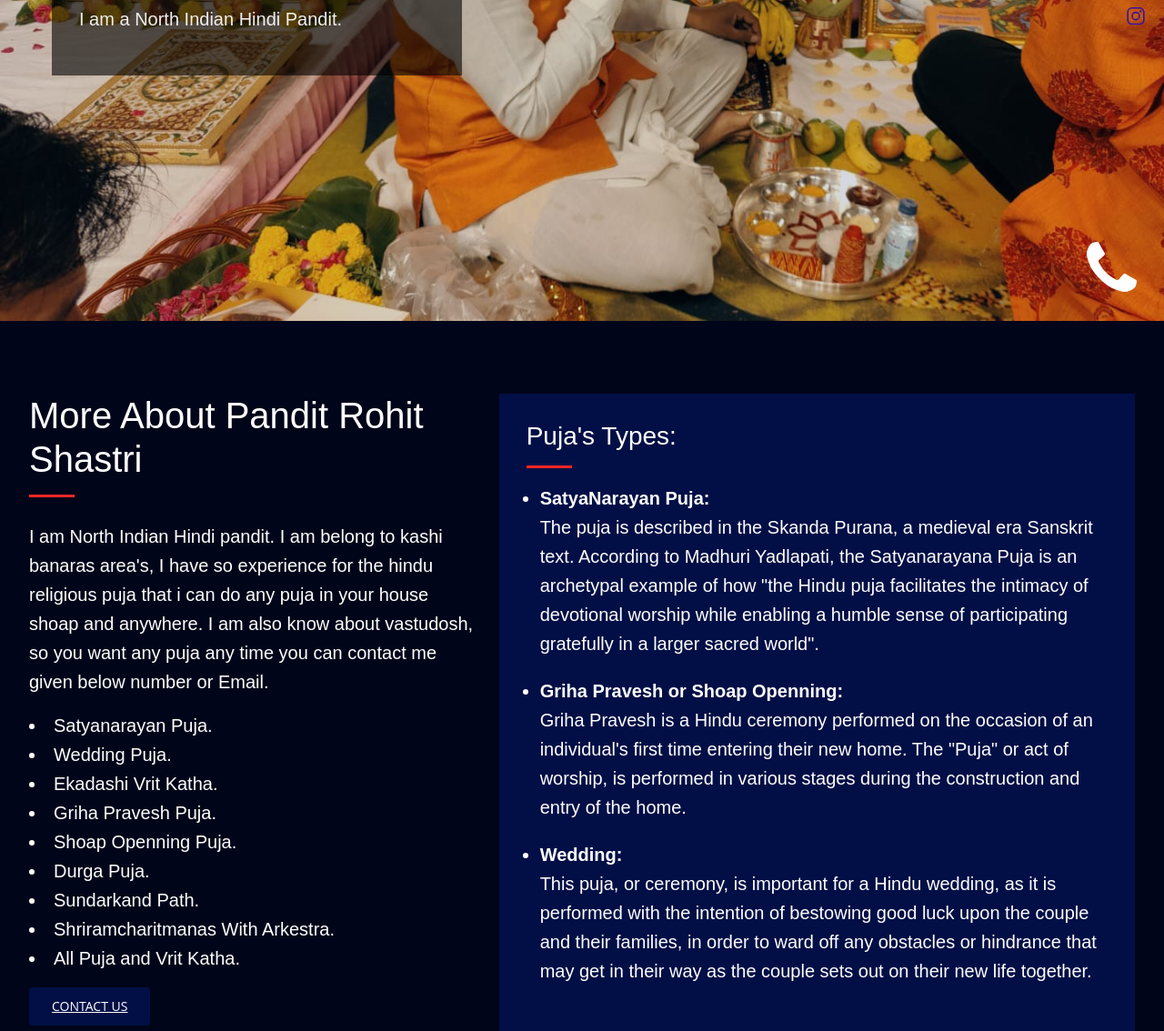
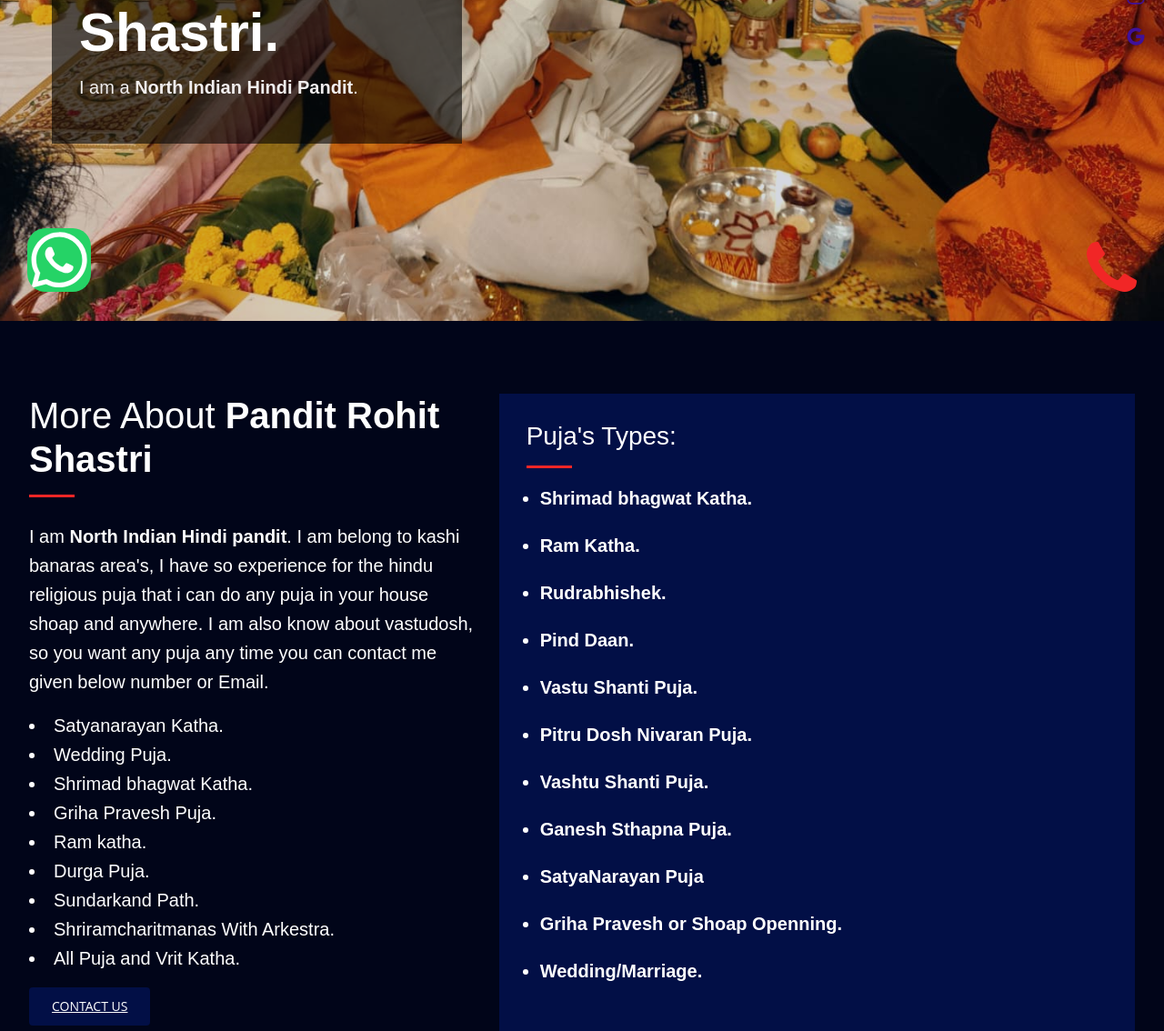
Before and after one commit to sachindwi17/panditg, a plain HTML site: page panditg/index.html in a window 1280 px wide. Shown: the part 447-1581 px from the top of the page at 91% size. Drawn offline with nearby package versions, Linux system fonts and the light colour scheme.

Commit message:
Update index.html

```diff
--- a/panditg/index.html
+++ b/panditg/index.html
@@ -4,8 +4,8 @@
 <head>
   <meta charset="utf-8">
   <meta name="viewport" content="width=device-width, initial-scale=1.0">
-  <meta name="description" content="North Indian Hindi Pandit in hyderabad,Pandit rohit shastrig,satyanarayan puja,
-  Sundarkand path,ram katha,bhajan,Wedding puja,shriramcharitmanas with arkestra,ekadashi vrit katha,griha pravesh puja,
+  <meta name="description" content="North Indian Hindi Pandit in Hyderabad,Pandit for shrimad bhagwat katha,Pandit for ram katha,
+  satyanarayan puja,Pandit for pinddan,Sundarkand path,ram katha,bhajan,Wedding puja,shriramcharitmanas with arkestra,ekadashi vrit katha,griha pravesh puja,
   shoap openning puja,All types puja,durga puja, +918977131117">
   <title>North Indian Hindi Pandit Hyderabad </title>
   <link rel="stylesheet" href="https://cdnjs.cloudflare.com/ajax/libs/font-awesome/4.7.0/css/font-awesome.css">
@@ -24,7 +24,11 @@
 
 <body>
   <div class="chat_icon">
-    <a href="tel:+918977131117" style="color: #fff;"><i class="fa fa-phone" aria-hidden="true" id="phone"></i></a>
+    <a href="tel:+918977131117" style="color: #f12626;"><i class="fa fa-phone" aria-hidden="true" id="phone"></i></a>
+  </div>
+  <div class="chat_icon_w">
+    <a href="https://chatwith.io/s/north-indian-hindi-pandit" target="_blank"><ion-icon name="logo-whatsapp"
+        id="whatsapp"></ion-icon></a>
   </div>
   <header class="header">
     <div class="container-fluid">
@@ -36,7 +40,7 @@
             <ul class="sachin">
               <li><a href="#home">Home</a></li>
               <li><a href="#about">About Us</a></li>
-              <li><a href="#projects">All Puja's</a></li>
+              <li><a href="#puja">All Puja's</a></li>
               <li><a href="tel:+918977131117">Contact Us</a></li>
             </ul>
           </nav>
@@ -54,13 +58,15 @@
             name="logo-linkedin"></ion-icon></a></li>
       <li><a href="https://www.instagram.com/panditrohitshastrig/" target="_blank"><ion-icon
             name="logo-instagram"></ion-icon></a></li>
+      <li><a href="https://north-indian-hindi-pandit.business.site/?utm_source=gmb&utm_medium=referral&hl=en_IN"
+          target="_blank"><ion-icon name="logo-google"></ion-icon></a></li>
     </ul>
     <div class="container">
       <div class="row">
         <div class="col-md-5">
           <div class="banner_cont">
             <h1>Pandit Rohit Shastri.</h1>
-            <p> I am a North Indian Hindi Pandit.</p>
+            <p> I am a <strong>North Indian Hindi Pandit</strong>.</p>
           </div>
         </div>
       </div>
@@ -70,21 +76,21 @@
     <div class="container-fluid">
       <div class="row">
         <div class="col-md-5 text-justify">
-          <h2 class="bdr-btm">More About Pandit Rohit Shastri</h2>
+          <h2 class="bdr-btm">More About <strong>Pandit Rohit Shastri</strong></h2>
           <p>
-            I am North Indian Hindi pandit. I am belong to kashi banaras area's, I have so experience for the hindu
+            I am <strong>North Indian Hindi pandit</strong>. I am belong to kashi banaras area's, I have so experience
+            for the hindu
             religious puja that
             i can do any puja in your house shoap and anywhere.
             I am also know about vastudosh, so you want any puja any time you can contact me given below number or
             Email.
           </p>
           <p>
-            <li>Satyanarayan Puja.</li>
+            <li>Satyanarayan Katha.</li>
             <li>Wedding Puja.</li>
-            <li>Ekadashi Vrit Katha.</li>
+            <li>Shrimad bhagwat Katha.</li>
             <li>Griha Pravesh Puja.</li>
-            <li>Shoap Openning
-              Puja.</li>
+            <li>Ram katha.</li>
             <li>Durga Puja.</li>
             <li>Sundarkand Path.</li>
             <li>Shriramcharitmanas With Arkestra.</li>
@@ -95,29 +101,24 @@
           <div class="about-box">
             <h3 class="bdr-btm">Puja's Types:</h3>
             <ul>
-              <li><strong>SatyaNarayan Puja:</strong> <br>The puja is described in the Skanda Purana, a medieval era
-                Sanskrit text.
-                According to Madhuri Yadlapati, the Satyanarayana Puja is an archetypal example of how
-                "the Hindu puja facilitates the intimacy of devotional worship while enabling a humble sense of
-                participating gratefully in a larger sacred world".
-              </li>
-              <li><strong>Griha Pravesh or Shoap Openning:</strong> <br>Griha Pravesh is a Hindu ceremony performed on
-                the occasion of an individual's
-                first time entering their new home. The "Puja" or act of worship, is performed in various stages during
-                the construction and entry of the home.
-              </li>
-              <li><strong>Wedding: </strong> <br>This puja, or ceremony, is important for a Hindu wedding, as it is
-                performed with
-                the intention of bestowing good luck upon the couple and their families, in order to ward off
-                any obstacles or hindrance that may get in their way as the couple sets out on their new life together.
-              </li>
+              <li><strong>Shrimad bhagwat Katha.</strong></li>
+              <li><strong>Ram Katha.</strong></li>
+              <li><strong>Rudrabhishek.</strong></li>
+              <li><strong>Pind Daan.</strong></li>
+              <li><strong>Vastu Shanti Puja.</strong></li>
+              <li><strong>Pitru Dosh Nivaran Puja.</strong></li>
+              <li><strong>Vashtu Shanti Puja.</strong></li>
+              <li><strong>Ganesh Sthapna Puja.</strong></li>
+              <li><strong>SatyaNarayan Puja</strong></li>
+              <li><strong>Griha Pravesh or Shoap Openning.</strong></li>
+              <li><strong>Wedding/Marriage.</strong></li>
             </ul>
           </div>
         </div>
       </div>
     </div>
   </div>
-  <div class="portfolio-section" id="projects">
+  <div class="portfolio-section" id="puja">
     <div id="port_pop_pic_bg"></div>
     <div id="port_pop_pic"></div>
     <div class="container-fluid">
@@ -185,7 +186,7 @@
       </div>
       <div class="contact_box"><i class="fa fa-map-marker"></i>
         <h3>Address:</h3>
-        <p>Bhagya Laxmi Mandir, Begum Bazar Chatri Hyderabad (500012)</p>
+        <p>Begum bazar gaushala opposite bhumata mandir Hyderabad (500012)</p>
       </div>
     </div>
     <div class="col-md-6 col-12 contact_section_right d-flex align-items-center">
@@ -215,6 +216,10 @@
       <li class="social-icon__item"><a class="social-icon__link" href="https://www.instagram.com/panditrohitshastrig/">
           <ion-icon name="logo-instagram"></ion-icon>
         </a></li>
+      <li class="social-icon__item"><a class="social-icon__link"
+          href="https://north-indian-hindi-pandit.business.site/?utm_source=gmb&utm_medium=referral&hl=en_IN">
+          <ion-icon name="logo-google"></ion-icon>
+        </a></li>
     </ul>
     <ul class="menu">
       <li class="menu__item"><a class="menu__link" href="#home">Home</a></li>
@@ -223,7 +228,8 @@
       <li class="menu__item"><a class="menu__link" href="#contact">Contact Us</a></li>
 
     </ul>
-    <p>&copy; 2023 <a href="https://panditrohitshastrig.com/" style="text-decoration:none">panditrohitshastrig.com</a> | All
+    <p>&copy; 2023 <a href="https://panditrohitshastrig.com/" style="text-decoration:none">panditrohitshastrig.com</a> |
+      All
       Rights Reserved</p>
     <p>Managed by: <a href="tel:+917024455317" style="text-decoration: none;">Sachin Kumar Dwivedi</a>
     </p>
@@ -235,7 +241,7 @@
   .footer {
     position: relative;
     width: 100%;
-  background:  #010519;
+    background: #010519;
     min-height: 100px;
     padding: 20px 50px;
     display: flex;
@@ -266,6 +272,7 @@
     display: inline-block;
     transition: 0.5s;
   }
+
   .social-icon__link:hover {
     transform: translateY(-10px);
   }
@@ -291,18 +298,48 @@
     font-size: 1rem;
     font-weight: 300;
   }
-.chat_icon{
+
+  .chat_icon {
     position: fixed;
     bottom: 0;
     right: 30px;
     z-index: 1000;
     padding: 0;
     font-size: 70px;
-	color: #fff;
+    color: #f12626;
     cursor: pointer;
   }
-#phone:hover{
-  color: #f12626;
+
+  .chat_icon_w {
+    position: fixed;
+    bottom: 0;
+    left: 30px;
+    z-index: 1000;
+    width: 100px;
+    padding: 0;
+    font-size: 70px;
+    cursor: pointer;
+  }
+
+  #phone:hover {
+    color: #fff;
+  }
+
+  #whatsapp {
+    color: #fff;
+    background-color: #25D366;
+    border-radius: 20px;
+  }
+
+  .banner {
+    background-size: cover;
+    background-position: center;
+    background-repeat: no-repeat;
+  }
+
+  .container {
+    margin-top: 150px;
   }
 </style>
+
 </html>
```
Lines whose indentation alone changed are shown as unchanged.
